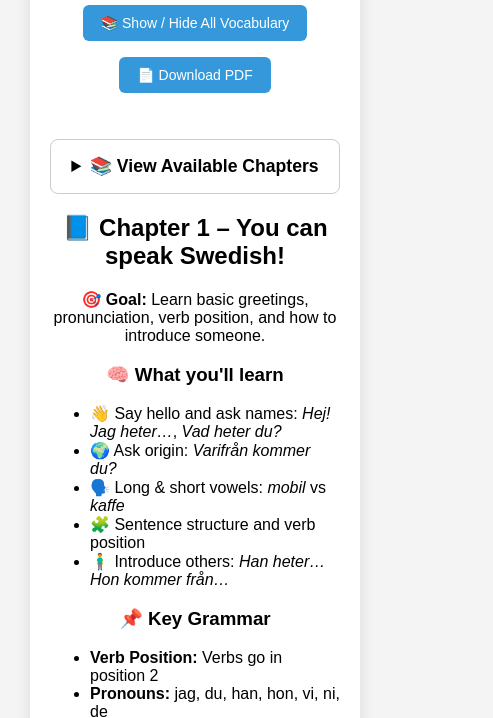
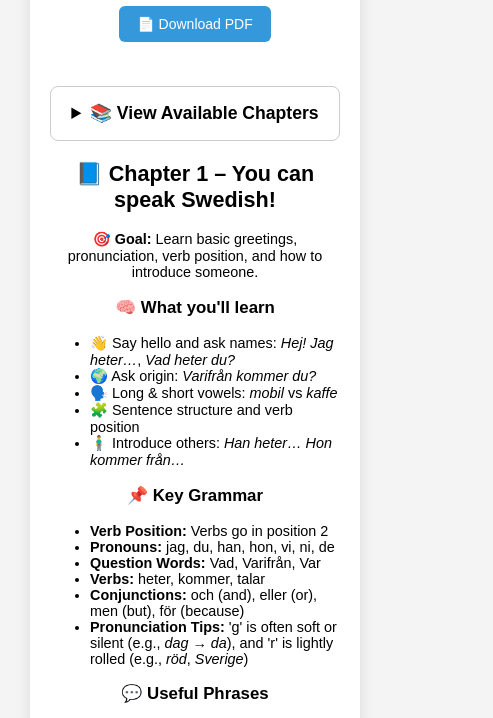
Before and after one commit to anisul-Islam/swedish-yki-app, a plain HTML site: page index.html in a window 390 px wide. Shown: the part 920-1638 px from the top of the page, 493 px wide, since content can reach past the window. Drawn offline with nearby package versions, Linux system fonts and the light colour scheme.

Commit message:
initial commit

```diff
--- a/style.css
+++ b/style.css
@@ -213,6 +213,9 @@ details button:hover {
    Responsive Design
 ================================ */
 @media screen and (max-width: 600px) {
+  body {
+    font-size: 0.9rem;
+  }
   .input-group input {
     width: 90%;
   }
```
